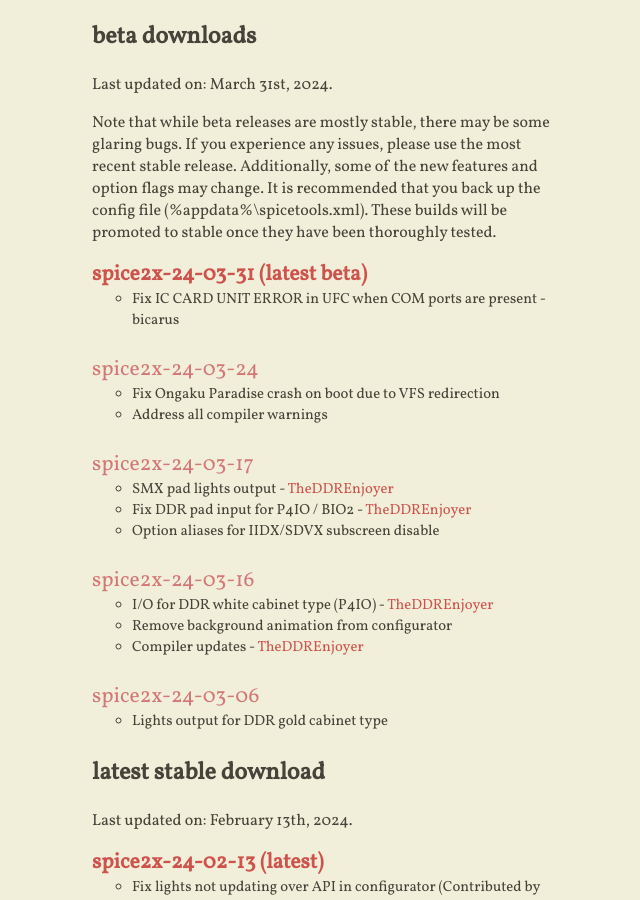
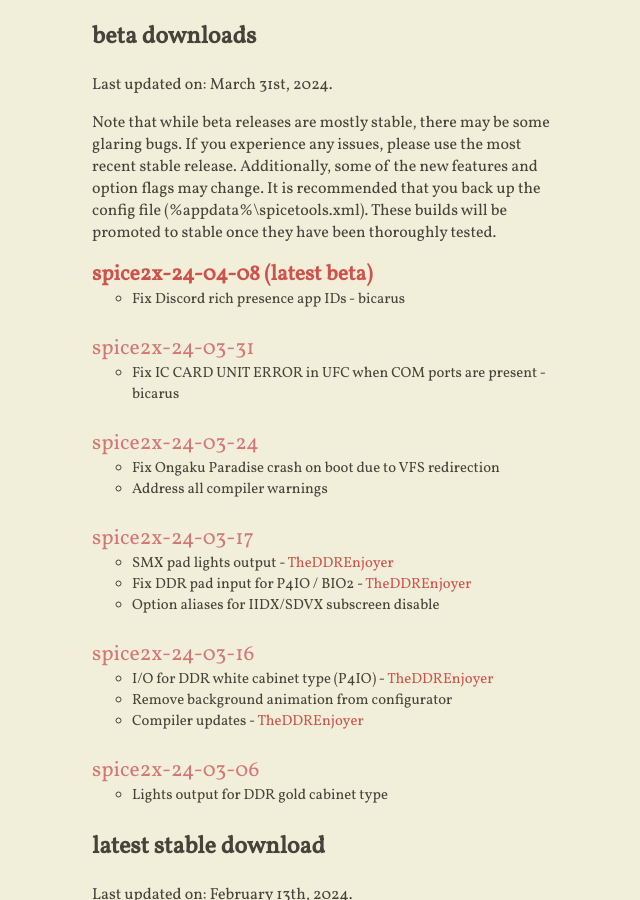
Before and after one commit to spice2x/spice2x.github.io, a Jekyll site: the page built from docs/index.html, in a window 1280 px wide and 900 px high, scrolled down 313 px. Shown: the whole window, without its empty margins (412-1052 px from the left). Built offline with Jekyll 4.4.1, drawn with Linux system fonts in a browser that asks for light colours; nearby versions of some CDN libraries.

Commit message:
24-04-08

```diff
--- a/docs/_includes/content.html
+++ b/docs/_includes/content.html
@@ -19,6 +19,14 @@
   stable once they have been thoroughly tested.
 </p>
 <ul class="downloads-beta highlight-latest">
+  <li>
+    <a class="download-link" href="https://github.com/spice2x/spice2x.github.io/releases/download/24-04-08/spice2x-24-04-08.zip">
+      spice2x-24-04-08
+    </a>
+    <ul>
+      <li>Fix Discord rich presence app IDs - bicarus</li>
+    </ul>
+  </li>
   <li>
     <a class="download-link" href="https://github.com/spice2x/spice2x.github.io/releases/download/24-03-31/spice2x-24-03-31.zip">
       spice2x-24-03-31
```
